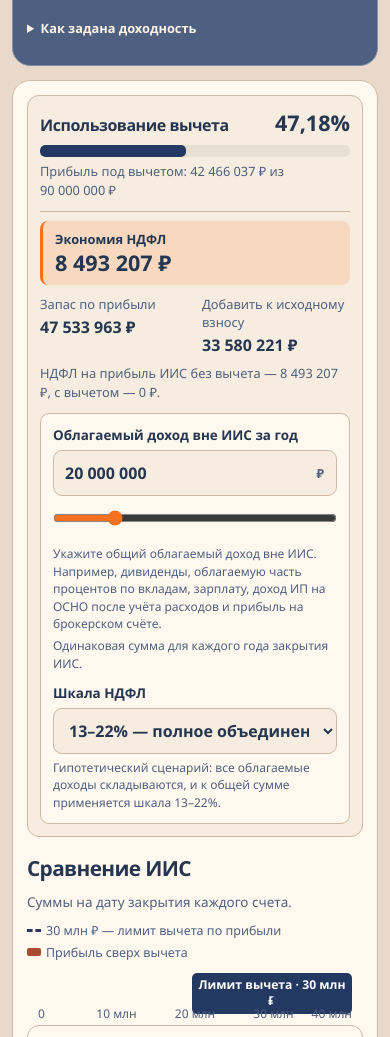
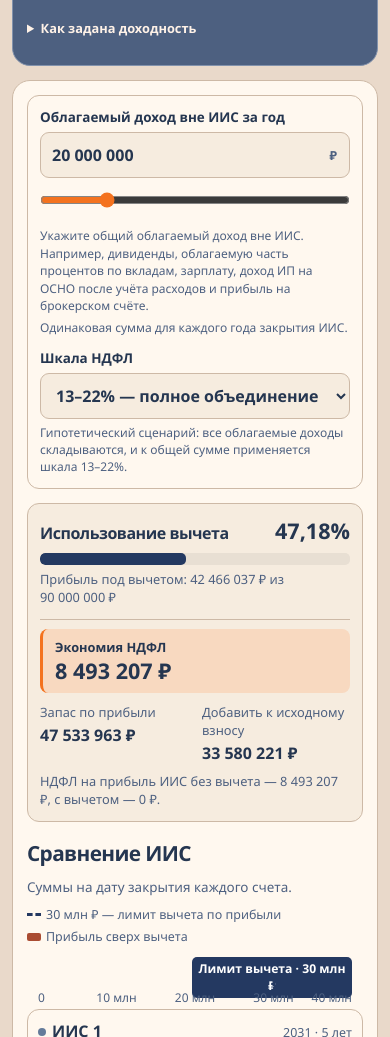
Before and after one commit to Grarse/team-projects, a plain HTML site: page iis-allocation-calculator/index.html in a window 390 px wide. Shown: the part 1059-2096 px from the top of the page. Drawn offline with Linux system fonts and the light colour scheme.

Commit message:
Separate tax inputs from IIS deduction results

```diff
--- a/iis-allocation-calculator/index.html
+++ b/iis-allocation-calculator/index.html
@@ -6,7 +6,7 @@
   <meta name="description" content="Распределите весь капитал между ИИС-3 и оцените НДФЛ при закрытии счетов.">
   <meta name="theme-color" content="#e9d9ca">
   <title>ИИС‑3 · Калькулятор распределения капитала</title>
-  <link rel="stylesheet" href="./style.css?v=21">
+  <link rel="stylesheet" href="./style.css?v=22">
   <script defer src="./model.js?v=8"></script>
   <script defer src="./app.js?v=21"></script>
 </head>
@@ -86,22 +86,7 @@
       </form>
 
       <section class="overview" id="overview" tabindex="-1" aria-labelledby="chart-title">
-        <section class="deduction-panel" aria-label="Вычет и параметры НДФЛ">
-          <div id="deduction-results" hidden>
-            <div class="deduction-heading">
-              <h2 id="deduction-title">Использование вычета</h2>
-              <strong id="deduction-percent" aria-hidden="true">—</strong>
-            </div>
-            <progress id="deduction-progress" max="100" value="0" aria-labelledby="deduction-title" aria-describedby="deduction-amounts"></progress>
-            <p class="deduction-note" id="deduction-amounts"></p>
-            <dl class="deduction-stats">
-              <div class="deduction-stat-savings"><dt>Экономия НДФЛ</dt><dd id="deduction-savings">—</dd></div>
-              <div><dt>Запас по прибыли</dt><dd id="deduction-remaining">—</dd></div>
-              <div><dt>Добавить к исходному взносу</dt><dd id="deduction-additional">—</dd></div>
-            </dl>
-            <p class="deduction-note" id="deduction-tax-comparison"></p>
-            <p class="deduction-note" id="deduction-rounding" hidden>Остаток лимита связан с округлением взносов до целых рублей.</p>
-          </div>
+        <section class="tax-panel" aria-label="Параметры НДФЛ">
           <div class="deduction-controls">
             <div class="field deduction-income">
               <label for="other-income" id="other-income-label">Облагаемый доход вне ИИС за год</label>
@@ -123,6 +108,21 @@
               <p class="hint" id="tax-hint">Гипотетический сценарий: все облагаемые доходы складываются, и к общей сумме применяется шкала 13–22%.</p>
             </div>
           </div>
+        </section>
+        <section class="deduction-panel" id="deduction-results" aria-labelledby="deduction-title" hidden>
+          <div class="deduction-heading">
+            <h2 id="deduction-title">Использование вычета</h2>
+            <strong id="deduction-percent" aria-hidden="true">—</strong>
+          </div>
+          <progress id="deduction-progress" max="100" value="0" aria-labelledby="deduction-title" aria-describedby="deduction-amounts"></progress>
+          <p class="deduction-note" id="deduction-amounts"></p>
+          <dl class="deduction-stats">
+            <div class="deduction-stat-savings"><dt>Экономия НДФЛ</dt><dd id="deduction-savings">—</dd></div>
+            <div><dt>Запас по прибыли</dt><dd id="deduction-remaining">—</dd></div>
+            <div><dt>Добавить к исходному взносу</dt><dd id="deduction-additional">—</dd></div>
+          </dl>
+          <p class="deduction-note" id="deduction-tax-comparison"></p>
+          <p class="deduction-note" id="deduction-rounding" hidden>Остаток лимита связан с округлением взносов до целых рублей.</p>
         </section>
         <h2 id="chart-title">Сравнение ИИС</h2>
         <div id="comparison-panel">
--- a/iis-allocation-calculator/style.css
+++ b/iis-allocation-calculator/style.css
@@ -89,7 +89,9 @@ button:disabled { opacity: .55; cursor: not-allowed; }
 .error { margin: 12px 0 0; color: #9d342a; background: #fff0ee; padding: 10px; border-radius: 8px; font-size: .82rem; }
 
 .overview { background: var(--paper); color: var(--ink); border: 1px solid var(--line); padding: 21px 23px; min-width: 0; }
-.deduction-panel { container: deduction / inline-size; margin-bottom: 22px; padding: 14px 16px; background: var(--input); border: 1px solid var(--line); border-radius: 12px; }
+.tax-panel, .deduction-panel { padding: 14px 16px; border: 1px solid var(--line); border-radius: 12px; }
+.tax-panel { container: tax / inline-size; margin-bottom: 18px; }
+.deduction-panel { container: deduction / inline-size; margin-bottom: 22px; background: var(--input); }
 .deduction-heading { display: flex; justify-content: space-between; align-items: baseline; flex-wrap: wrap; gap: 4px 12px; }
 .deduction-heading h2 { font-size: 1.12rem; }
 .deduction-heading strong { font-size: 1.35rem; font-variant-numeric: tabular-nums; }
@@ -112,18 +114,19 @@ button:disabled { opacity: .55; cursor: not-allowed; }
 .deduction-stat-savings dd { font-size: 1.35rem; line-height: 1.15; font-weight: 800; }
 .deduction-controls {
   display: grid; grid-template-columns: minmax(0, 1.5fr) minmax(0, 1fr); gap: 12px 20px;
-  margin-top: 12px; padding: 12px; background: var(--paper); border: 1px solid var(--line); border-radius: 9px;
 }
 .deduction-controls .field { min-width: 0; margin: 0; }
 .deduction-income-inputs { display: grid; grid-template-columns: minmax(130px, 1fr) minmax(0, 1fr); align-items: center; gap: 12px; }
 .deduction-income-inputs .field-slider { margin: 0; }
-@container deduction (max-width: 570px) {
+@container tax (max-width: 570px) {
   .deduction-controls { grid-template-columns: minmax(0, 1fr); }
+}
+@container tax (max-width: 420px) {
+  .deduction-income-inputs { grid-template-columns: minmax(0, 1fr); gap: 0; }
 }
 @container deduction (max-width: 420px) {
   .deduction-stats { grid-template-columns: repeat(2, minmax(0, 1fr)); align-items: start; }
   .deduction-stat-savings { grid-column: 1 / -1; }
-  .deduction-income-inputs { grid-template-columns: minmax(0, 1fr); gap: 0; }
 }
 .compare-intro { margin: 11px 0 9px; color: var(--muted); font-size: .84rem; line-height: 1.45; }
 .compare-key { display: flex; flex-wrap: wrap; gap: 5px 14px; color: var(--muted); font-size: .72rem; }
@@ -254,7 +257,9 @@ button:disabled { opacity: .55; cursor: not-allowed; }
   .segments span { display: grid; place-items: center; min-height: 44px; font-size: .95rem; }
   .options { margin-top: 10px; }
   .options summary, .method summary { padding-block: 12px; min-height: 44px; }
-  .deduction-panel { padding: 12px; margin-bottom: 17px; }
+  .tax-panel, .deduction-panel { padding: 12px; }
+  .tax-panel { margin-bottom: 14px; }
+  .deduction-panel { margin-bottom: 17px; }
   .deduction-heading h2 { font-size: 1rem; }
   .deduction-panel progress { height: 12px; }
   .deduction-note, .deduction-stats dt { font-size: .8rem; }
```
